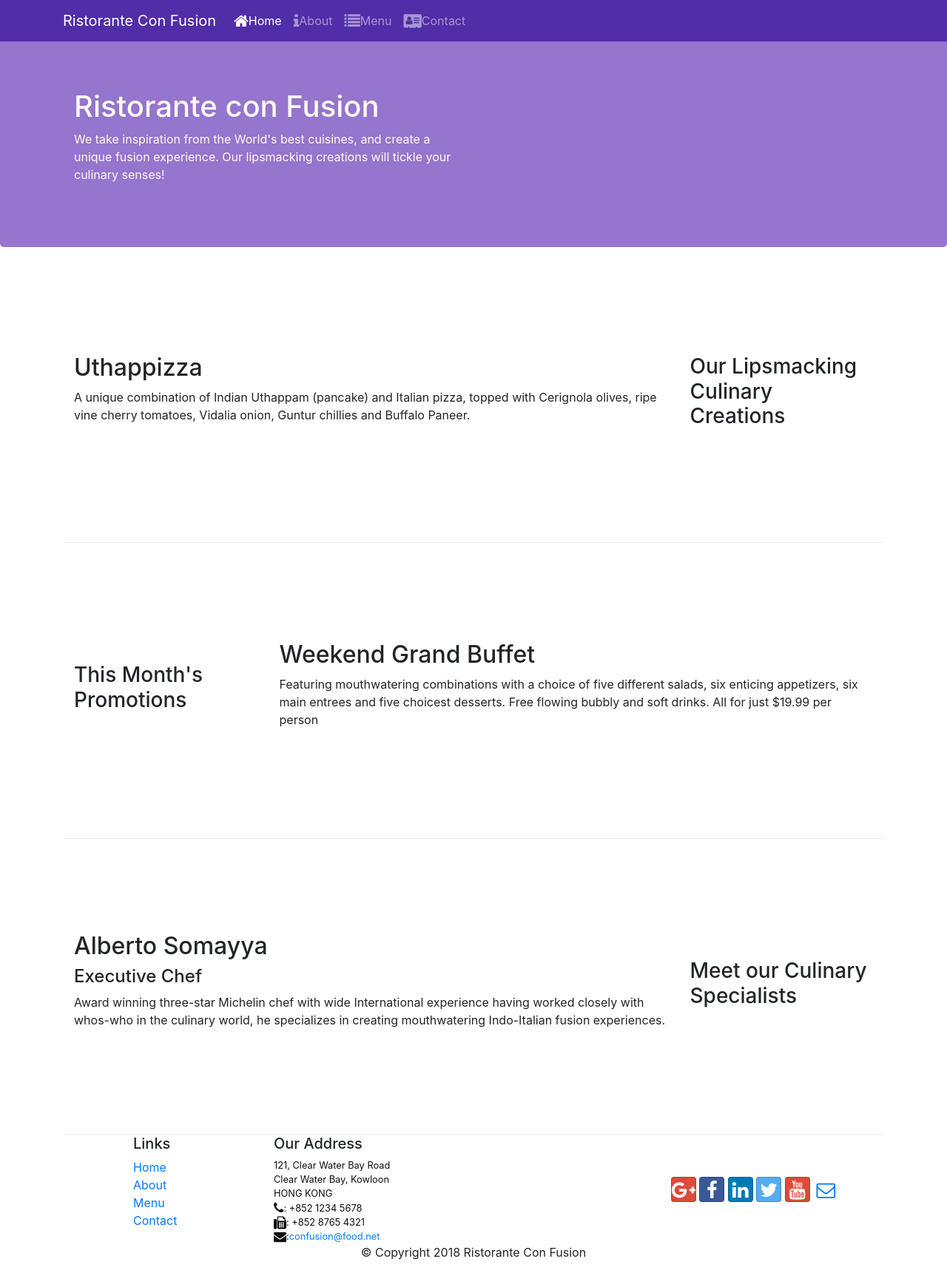
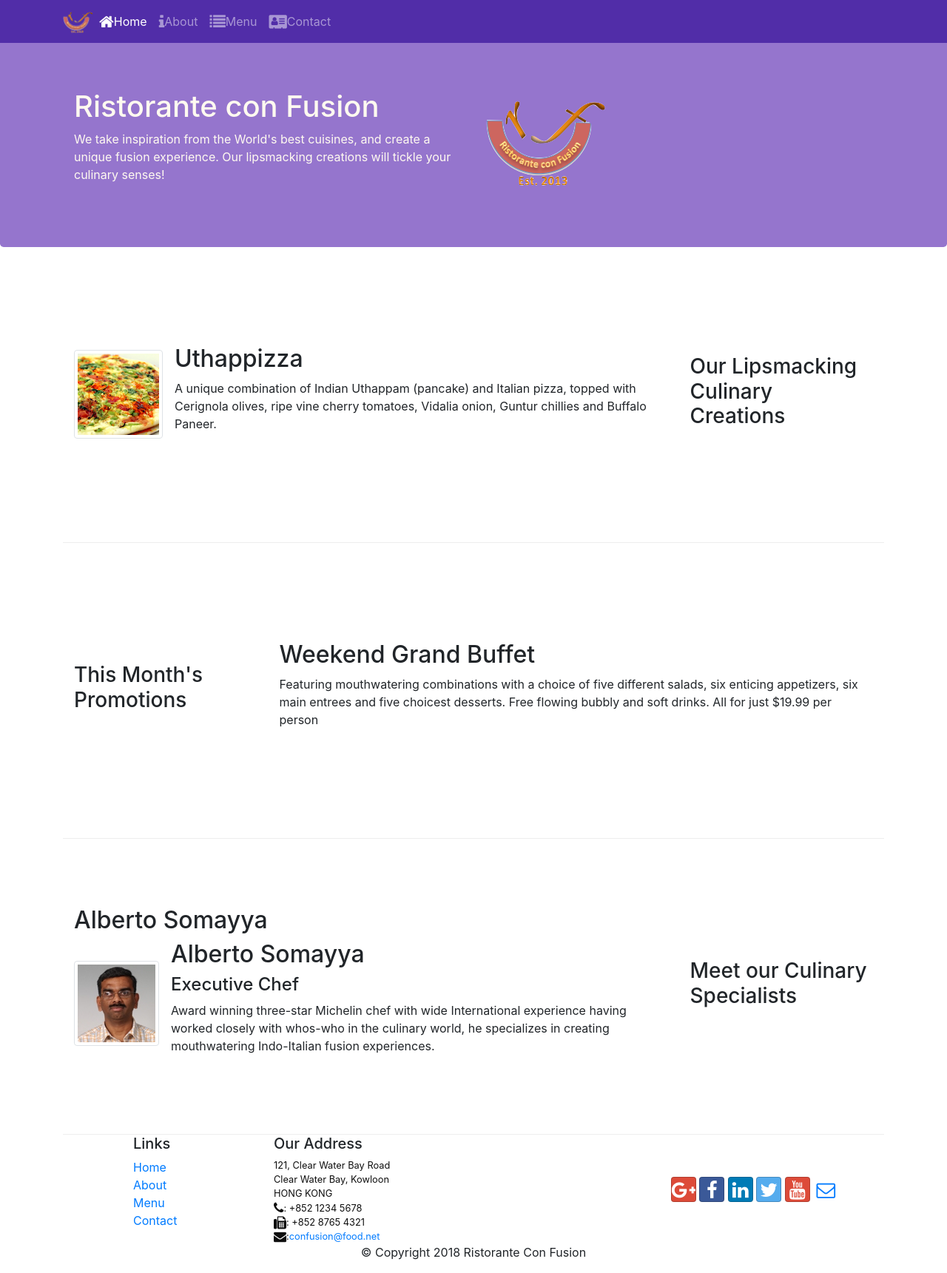
Before and after one commit to mohan-13/bootstrap_test, a website: page index.html in a window 1280 px wide. Shown: the whole page at 74% size. Drawn offline with nearby package versions, Linux system fonts and the light colour scheme.

Commit message:
Images and Media

```diff
--- a/index.html
+++ b/index.html
@@ -18,7 +18,7 @@
 <body>
     <nav class="navbar navbar-dark navbar-expand-sm fixed-top">
         <div class="container">
-           <a class="navbar-brand" href="./index.html">Ristorante Con Fusion</a>
+            <a class="navbar-brand mr-auto" href="#"><img src="img/logo.png" height="30" width="41"></a>
            <div class="collapse navbar-collapse" id="Navbar">
             <ul class="navbar-nav mr-auto">
                 <li class="nav-item active"><a class="nav-link" href="#"><span class="fa fa-home fa-lg"></span>Home</a></li>
@@ -40,7 +40,8 @@
                     <h1>Ristorante con Fusion</h1>
                     <p>We take inspiration from the World's best cuisines, and create a unique fusion experience. Our lipsmacking creations will tickle your culinary senses!</p>
                 </div>
-                <div class="col-12 col-sm">
+                <div class="col-12 col-sm align-self-center">
+                    <img src="img/logo.png" class="img-fluid">
                 </div>
             </div>
         </div>
@@ -52,8 +53,18 @@
                 <h3>Our Lipsmacking Culinary Creations</h3>
             </div>
             <div class="col-12 col-sm order-sm-first col-md">
-                <h2>Uthappizza</h2>
-                <p class="d-none d-sm-block">A unique combination of Indian Uthappam (pancake) and Italian pizza, topped with Cerignola olives, ripe vine cherry tomatoes, Vidalia onion, Guntur chillies and Buffalo Paneer.</p>
+                <div class="media">
+                    <img class="d-flex mr-3 img-thumbnail align-self-center"
+                            src="img/uthappizza.png" alt="Uthappizza">
+                    <div class="media-body">
+                        <h2 class="mt-0">Uthappizza</h2>
+                        <p class="d-none d-sm-block">A unique combination of Indian Uthappam (pancake) and
+                            Italian pizza, topped with Cerignola olives, ripe vine
+                            cherry tomatoes, Vidalia onion, Guntur chillies and
+                            Buffalo Paneer.</p>
+                    </div>
+                </div>
+
             </div>
         </div>
 
@@ -74,8 +85,19 @@
             </div>
             <div class="col-12 col-sm col-md">
                 <h2>Alberto Somayya</h2>
-                <h4>Executive Chef</h4>
-                <p class="d-none d-sm-block">Award winning three-star Michelin chef with wide International experience having worked closely with whos-who in the culinary world, he specializes in creating mouthwatering Indo-Italian fusion experiences. </p>
+                <div class="media">
+                    <img class="d-flex mr-3 img-thumbnail align-self-center"
+                            src="img/alberto.png" alt="Alberto Somayya">
+                    <div class="media-body">
+                        <h2 class="mt-0">Alberto Somayya</h2>
+                        <h4>Executive Chef</h4>
+                        <p class="d-none d-sm-block">Award winning three-star Michelin chef with wide
+                            International experience having worked closely with
+                            whos-who in the culinary world, he specializes in
+                            creating mouthwatering Indo-Italian fusion experiences.
+                            </p>
+                    </div>
+                </div>
             </div>
         </div>
     </div>
```
Also changed, not shown: aboutus.html (+3 -2 lines), contactus.html (+3 -2 lines), img/alberto.png (added), img/buffet.png (added), img/logo.png (added), img/uthappizza.png (added), 1 other file.
